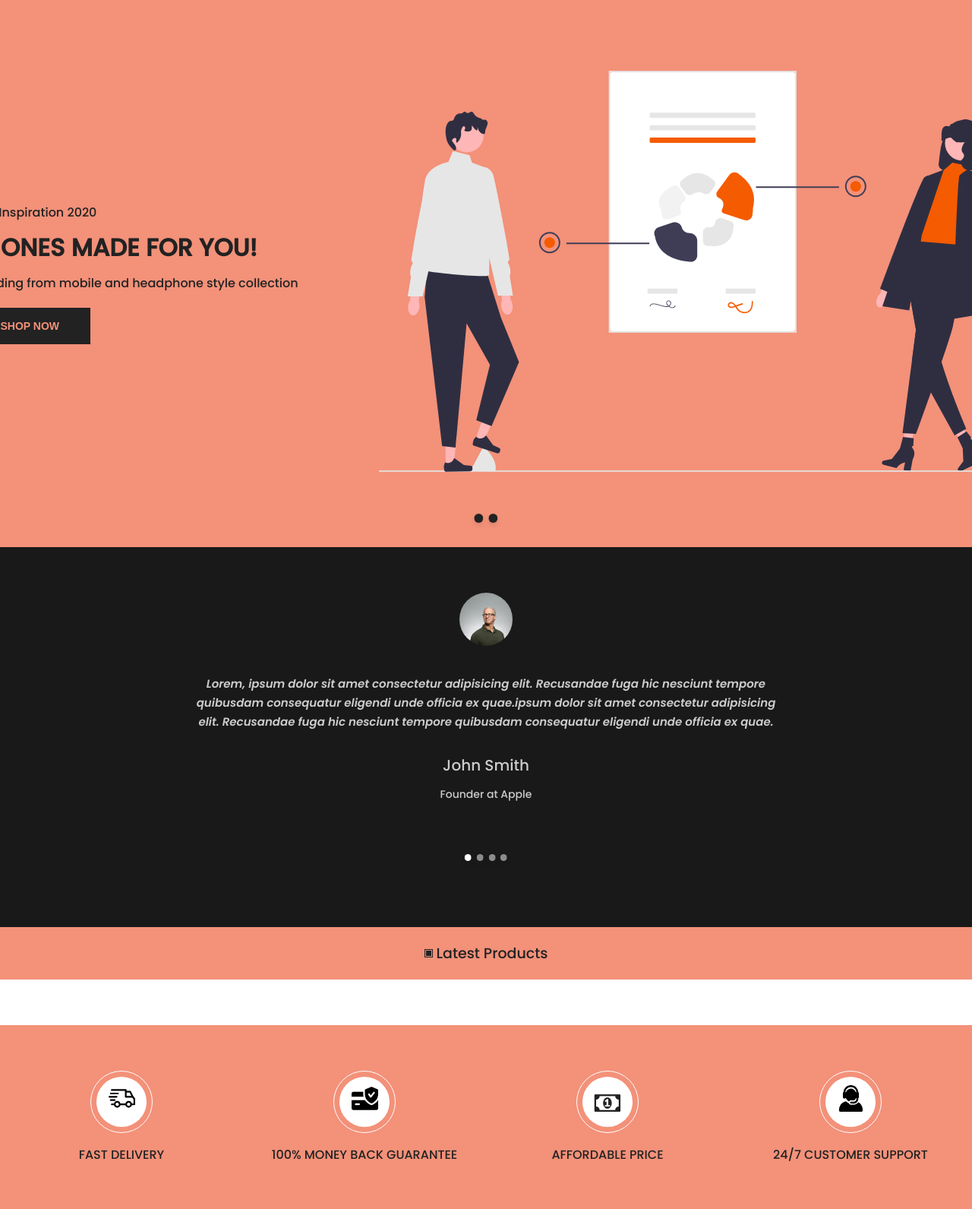
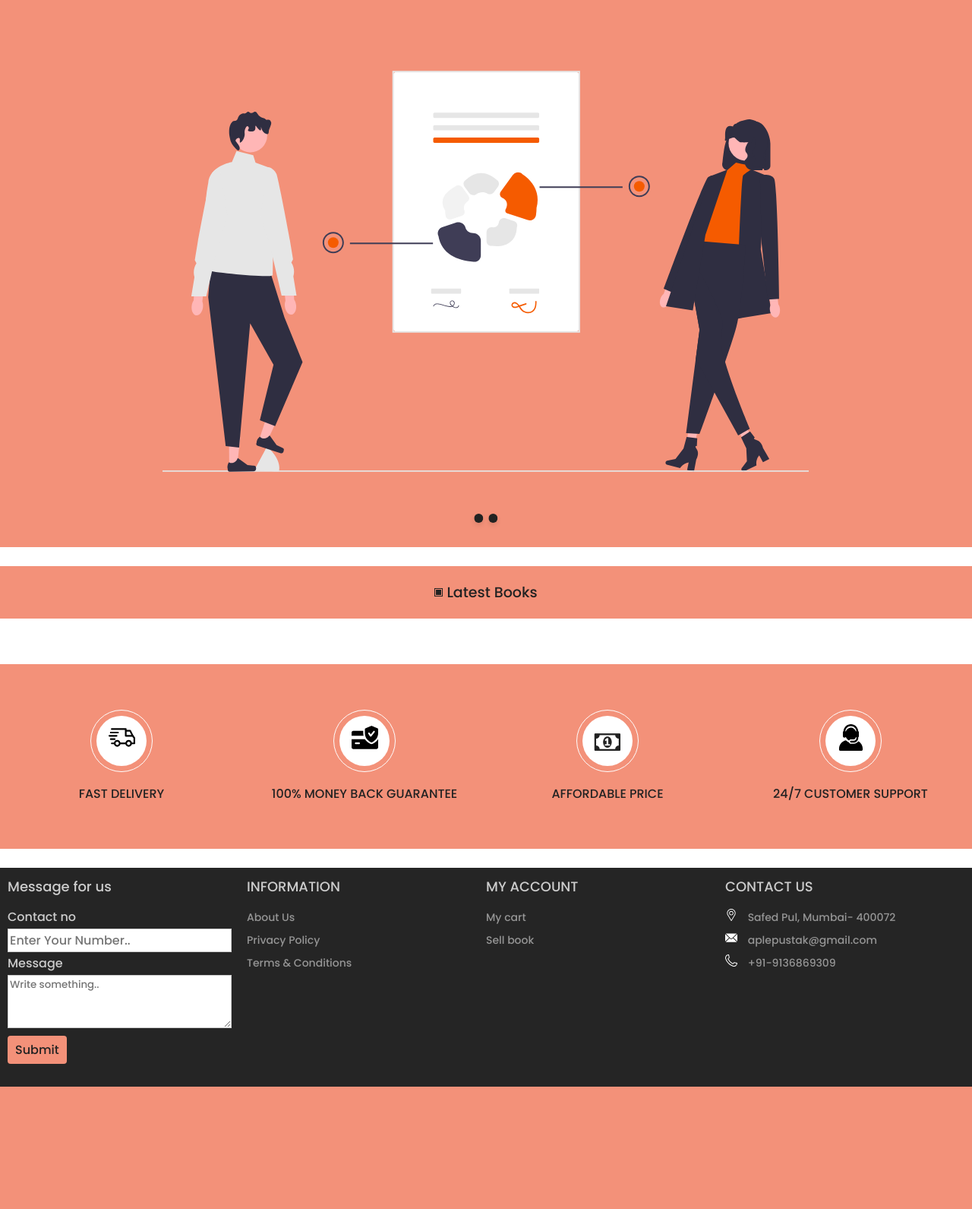
Before and after one commit to sanketk5/ap, a Django app: page / in a window 1280 px wide. Shown: the part 70-1661 px from the top of the page at 76% size. After the commit the page ends 1500 px from the top, so only its background shows below. Run offline with Django 3.2, Linux system fonts and the light colour scheme; data that the repository does not hold is empty; some libraries are stand-ins or nearby versions.

Commit message:
Latest books

```diff
--- a/aplepustak/settings.py
+++ b/aplepustak/settings.py
@@ -24,7 +24,7 @@ SECRET_KEY = 't+rf5r&8)#dv2r5v2wdipzg*@_8&-++d06v8432-1j)ze+ncc1'
 # SECURITY WARNING: don't run with debug turned on in production!
 DEBUG = False
 
-ALLOWED_HOSTS = ['143.110.251.249']
+ALLOWED_HOSTS = ['68.183.82.45']
 
 # Application definition
 
--- a/templates/product.html
+++ b/templates/product.html
@@ -785,14 +785,14 @@
                     <ul class="glide__slides">
                         <li class="glide__slide">
                             <div class="hero__center">
-                                <div class="hero__left">
+                                <!--<div class="hero__left">
                                     <span class="">New Inspiration 2020</span>
                                     <h1 class="">PHONES MADE FOR YOU!</h1>
                                     <p>Trending from mobile and headphone style collection</p>
                                     <a href="#">
                                         <button class="hero__btn">SHOP NOW</button>
                                     </a>
-                                </div>
+                                </div>-->
                                 <div class="hero__right">
                                     <div class="hero__img-container">
                                         <object class="banner_01" type="image/svg+xml"
@@ -804,13 +804,13 @@
                         </li>
                         <li class="glide__slide">
                             <div class="hero__center">
-                                <div class="hero__left">
+                                <!--<div class="hero__left">
                                     <span>New Inspiration 2020</span>
                                     <h1>PHONES MADE FOR YOU!</h1>
                                     <a href="#">
                                         <button class="hero__btn">SHOP NOW</button>
                                     </a>
-                                </div>
+                                </div>-->
                                 <div class="hero__right">
                                     <img class="banner_02" src="{% static './images/banner_02.png' %}" alt="banner2"/>
                                 </div>
@@ -828,7 +828,7 @@
     </header>
     <!-- End Header -->
     </div>
-    <!-- Testimonial Section -->
+    <!-- Testimonial Section
     <section class="section testimonial" id="testimonial">
         <div class="testimonial__container">
             <div class="glide" id="glide_4">
@@ -929,13 +929,13 @@
                 </div>
             </div>
         </div>
-    </section>
-
+    </section>-->
+    <br>
     <section class="section latest__products" id="latest">
         <div class="title__container">
             <div class="section__title active" data-id="Latest Products">
                 <span class="dot"></span>
-                <h1 class="primary__title">Latest Products</h1>
+                <h1 class="primary__title">Latest Books</h1>
             </div>
         </div>
         <div class="container" data-aos="fade-up" data-aos-duration="1200">
```
